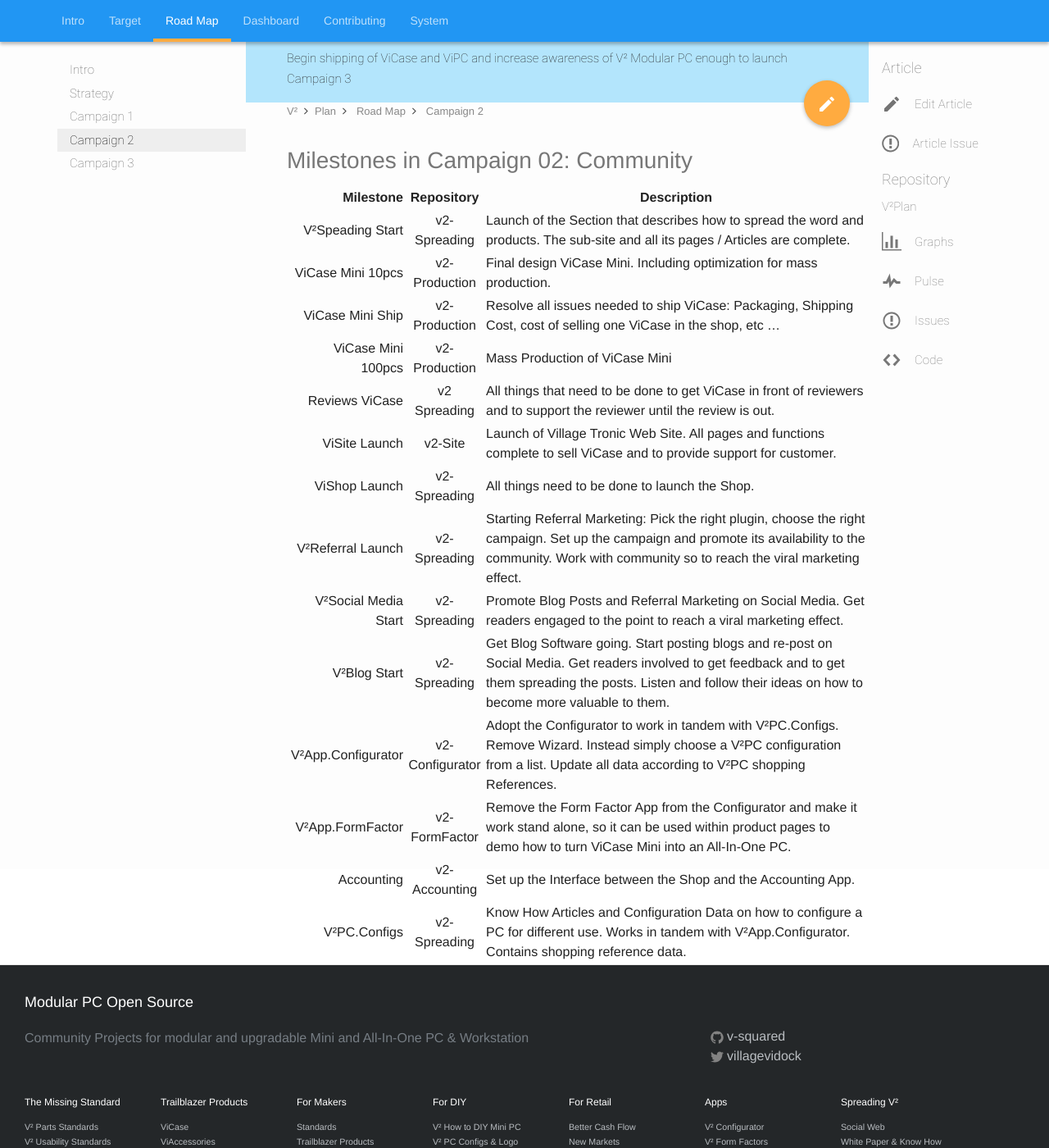
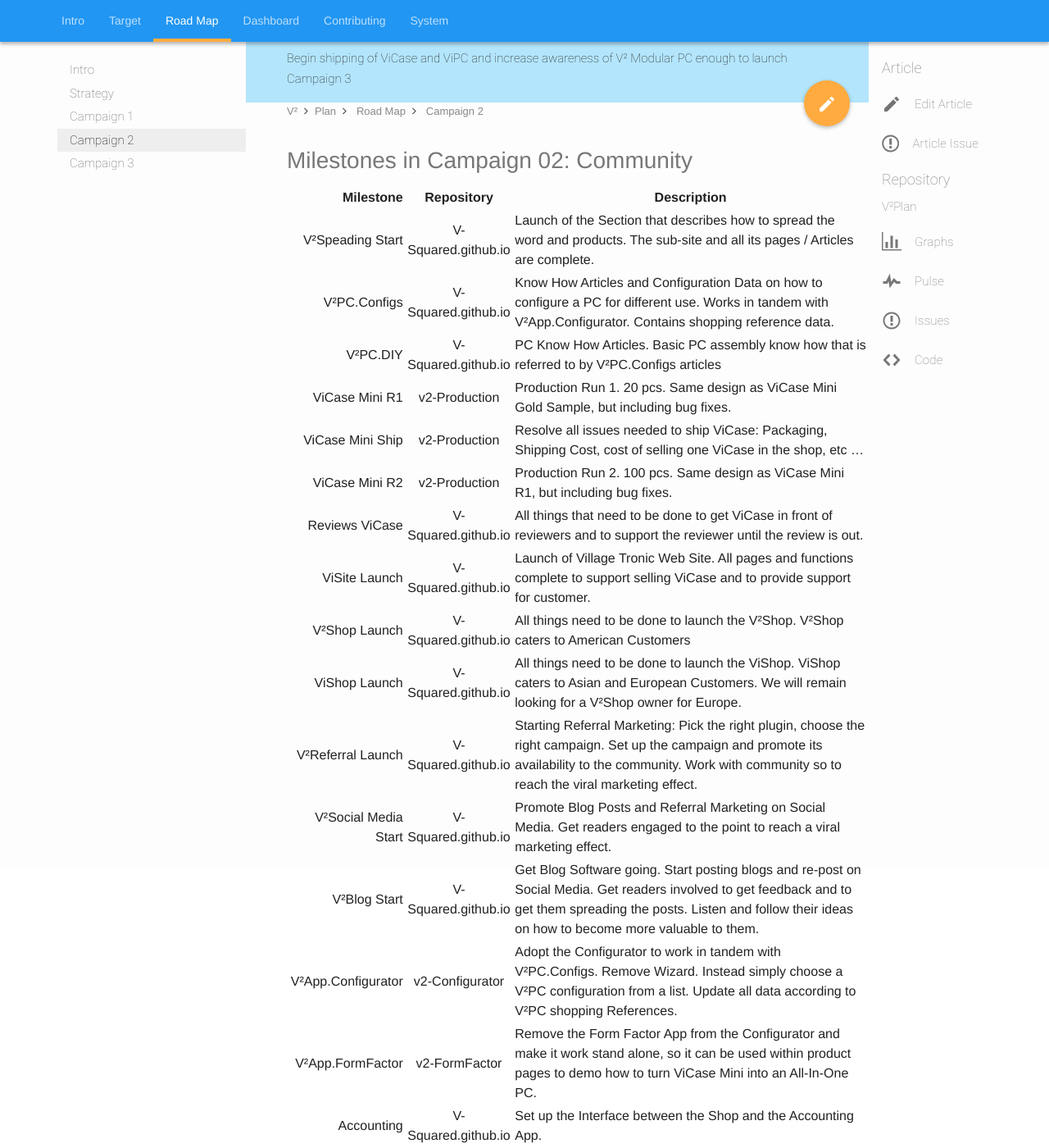
Before and after one commit to V-Squared/v2-Plan, a Jekyll site: the page built from road-map/campaign02.md, in a window 1280 px wide and 1400 px high, scrolled down 340 px. Shown: the whole window at 82% size. Built offline with Jekyll 4.4.1, drawn with Linux system fonts in a browser that asks for light colours.

Commit message:
Updated Milestones and Repository to fit new structure

```diff
--- a/road-map/campaign02.md
+++ b/road-map/campaign02.md
@@ -10,19 +10,21 @@ issueNo: 98
 
 ## Milestones in Campaign 02: Community
 
-|            Milestone |    Repository   | Description                                                                                                                                                                                                               |
-|---------------------:|:---------------:|---------------------------------------------------------------------------------------------------------------------------------------------------------------------------------------------------------------------------|
-| V²Speading Start | v2-Spreading | Launch of the Section that describes how to spread the word and products. The sub-site and all its pages / Articles are complete. |
-|    ViCase Mini 10pcs |  v2-Production  | Final design ViCase Mini. Including optimization for mass production.                                                                                                                                                     |
-|     ViCase Mini Ship |  v2-Production  | Resolve all issues needed to ship ViCase: Packaging, Shipping Cost, cost of selling one ViCase in the shop, etc ...                                                                                                       |
-|   ViCase Mini 100pcs |  v2-Production  | Mass Production of ViCase Mini                                                                                                                                                                                            |
-|       Reviews ViCase |   v2 Spreading  | All things that need to be done to get ViCase in front of reviewers and to support the reviewer until the review is out.                                                                                                  |
-|        ViSite Launch |     v2-Site     | Launch of Village Tronic Web Site. All pages and functions complete to sell ViCase and to provide support for customer.                                                                                                   |
-|        ViShop Launch |   v2-Spreading  | All things need to be done to launch the Shop.                                                                                                                                                                            |
-|    V²Referral Launch |   v2-Spreading  | Starting Referral Marketing: Pick the right plugin, choose the right campaign. Set up the campaign and promote its availability to the community. Work with community so to reach the viral marketing effect.             |
-| V²Social Media Start |   v2-Spreading  | Promote Blog Posts and Referral Marketing on Social Media. Get readers engaged to the point to reach a viral marketing effect.                                                                                            |
-|         V²Blog Start |   v2-Spreading  | Get Blog Software going. Start posting blogs and re-post on Social Media. Get readers involved to get feedback and to get them spreading the posts. Listen and follow their ideas on how to become more valuable to them. |
-|   V²App.Configurator | v2-Configurator | Adopt the Configurator to work in tandem with V²PC.Configs. Remove Wizard. Instead simply choose a V²PC configuration from a list. Update all data according to V²PC shopping References.                                 |
-|     V²App.FormFactor |  v2-FormFactor  | Remove the Form Factor App from the Configurator and make it work stand alone, so it can be used within product pages to demo how to turn ViCase Mini into an All-In-One PC.                                              |
-|           Accounting |  v2-Accounting  | Set up the Interface between the Shop and the Accounting App.                                                                                                                                                             |
-|         V²PC.Configs |   v2-Spreading  | Know How Articles and Configuration Data on how to configure a PC for different use. Works in tandem with V²App.Configurator. Contains shopping reference data.              |
+|            Milestone |    Repository     | Description                                                                                                                                                                                                               |
+|---------------------:|:-----------------:|---------------------------------------------------------------------------------------------------------------------------------------------------------------------------------------------------------------------------|
+|     V²Speading Start |V-Squared.github.io| Launch of the Section that describes how to spread the word and products. The sub-site and all its pages / Articles are complete.                                                                                         |
+|         V²PC.Configs |V-Squared.github.io| Know How Articles and Configuration Data on how to configure a PC for different use. Works in tandem with V²App.Configurator. Contains shopping reference data.                                                           |
+|             V²PC.DIY |V-Squared.github.io| PC Know How Articles. Basic PC assembly know how that is referred to by V²PC.Configs articles                                                                                                                             |
+|       ViCase Mini R1 |   v2-Production   | Production Run 1. 20 pcs. Same design as ViCase Mini Gold Sample, but including bug fixes.                                                                                                                                |
+|     ViCase Mini Ship |   v2-Production   | Resolve all issues needed to ship ViCase: Packaging, Shipping Cost, cost of selling one ViCase in the shop, etc ...                                                                                                       |
+|       ViCase Mini R2 |   v2-Production   | Production Run 2. 100 pcs. Same design as ViCase Mini R1, but including bug fixes.                                                                                                                                        |
+|       Reviews ViCase |V-Squared.github.io| All things that need to be done to get ViCase in front of reviewers and to support the reviewer until the review is out.                                                                                                  |
+|        ViSite Launch |V-Squared.github.io| Launch of Village Tronic Web Site. All pages and functions complete to support selling ViCase and to provide support for customer.                                                                                        |
+|        V²Shop Launch |V-Squared.github.io| All things need to be done to launch the V²Shop. V²Shop caters to American Customers                                                                                                                                      |
+|        ViShop Launch |V-Squared.github.io| All things need to be done to launch the ViShop. ViShop caters to Asian and European Customers. We will remain looking for a V²Shop owner for Europe.                                                                     |
+|    V²Referral Launch |V-Squared.github.io| Starting Referral Marketing: Pick the right plugin, choose the right campaign. Set up the campaign and promote its availability to the community. Work with community so to reach the viral marketing effect.             |
+| V²Social Media Start |V-Squared.github.io| Promote Blog Posts and Referral Marketing on Social Media. Get readers engaged to the point to reach a viral marketing effect.                                                                                            |
+|         V²Blog Start |V-Squared.github.io| Get Blog Software going. Start posting blogs and re-post on Social Media. Get readers involved to get feedback and to get them spreading the posts. Listen and follow their ideas on how to become more valuable to them. |
+|   V²App.Configurator |  v2-Configurator  | Adopt the Configurator to work in tandem with V²PC.Configs. Remove Wizard. Instead simply choose a V²PC configuration from a list. Update all data according to V²PC shopping References.                                 |
+|     V²App.FormFactor |   v2-FormFactor   | Remove the Form Factor App from the Configurator and make it work stand alone, so it can be used within product pages to demo how to turn ViCase Mini into an All-In-One PC.                                              |
+|           Accounting |V-Squared.github.io| Set up the Interface between the Shop and the Accounting App.                                                                                                                                                             |
```
